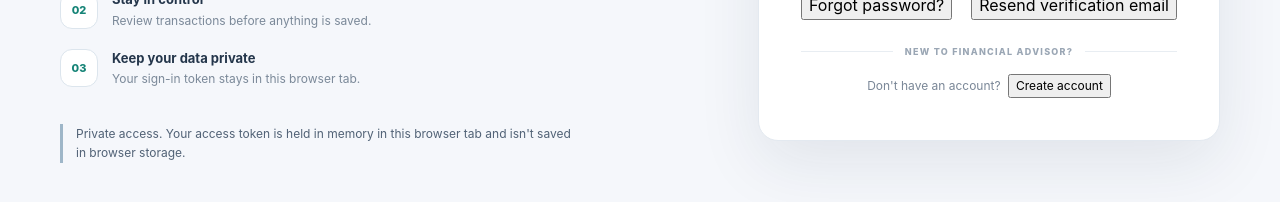
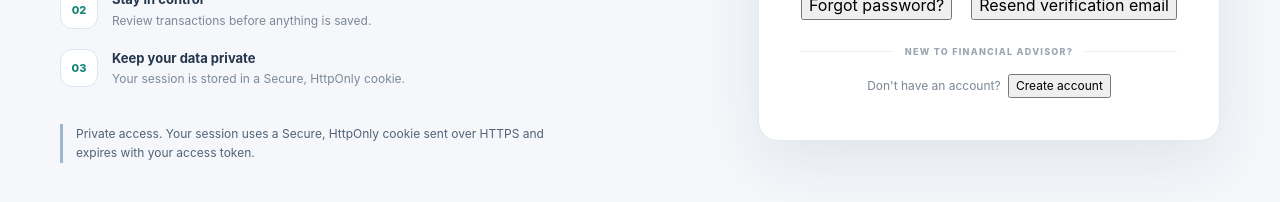
Before and after one commit to Siphiwes/financial-advisor, a plain HTML site: page app/static/index.html in a window 1280 px wide. Shown: the part 632-834 px from the top of the page. Drawn offline with Linux system fonts and the light colour scheme; files that its build step writes are made by us from their sources; no server answers; files whose address does not match are found by name.

Commit message:
Update login privacy note for HttpOnly sessions

```diff
--- a/app/static/index.html
+++ b/app/static/index.html
@@ -30,9 +30,9 @@
         <div class="login-benefits">
           <div><span class="benefit-icon">01</span><span><strong>See the full picture</strong><small>Bring your financial activity into one place.</small></span></div>
           <div><span class="benefit-icon">02</span><span><strong>Stay in control</strong><small>Review transactions before anything is saved.</small></span></div>
-          <div><span class="benefit-icon">03</span><span><strong>Keep your data private</strong><small>Your sign-in token stays in this browser tab.</small></span></div>
+          <div><span class="benefit-icon">03</span><span><strong>Keep your data private</strong><small>Your session is stored in a Secure, HttpOnly cookie.</small></span></div>
         </div>
-        <p class="privacy-note">Private access. Your access token is held in memory in this browser tab and isn't saved in browser storage.</p>
+        <p class="privacy-note">Private access. Your session uses a Secure, HttpOnly cookie sent over HTTPS and expires with your access token.</p>
       </div>
       <div class="auth-card-shell">
         <div id="login-panel" class="panel login-panel auth-card">
```
